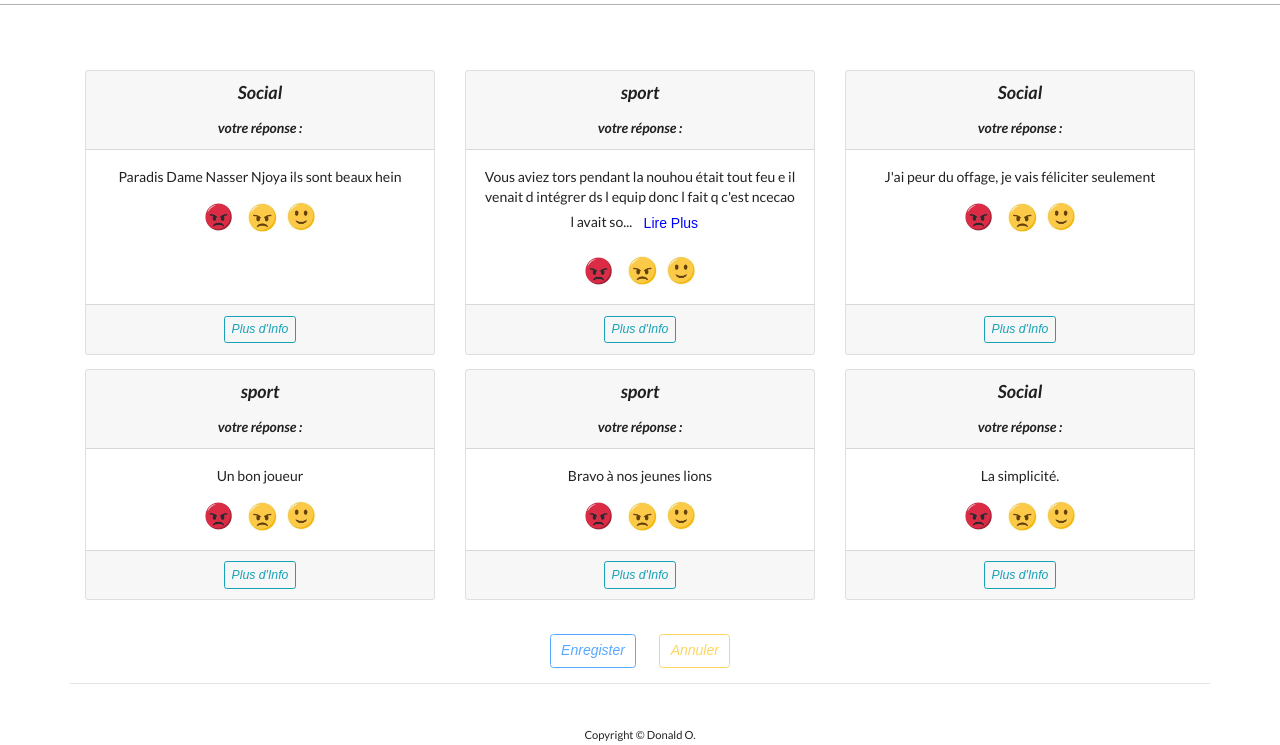
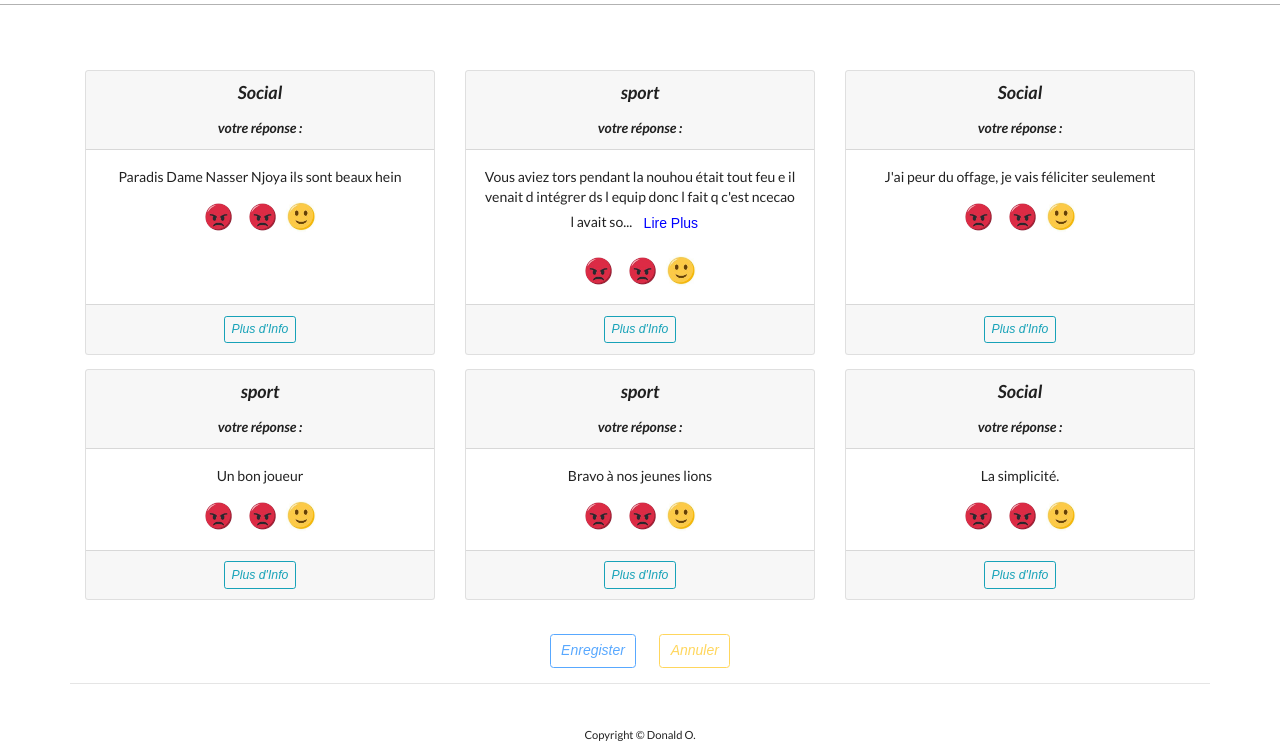
Before and after one commit to donaldonana/CamsetSite, a Django app: page / in a window 1280 px wide. Shown: the part 134-879 px from the top of the page. Run offline with Django 4.2, Linux system fonts and the light colour scheme; a user stored in the database is signed in; data comes from the database, SQL or seed files in the repository; some libraries are stand-ins or nearby versions.

Commit message:
messages

```diff
--- a/templates/AppComments/index.html
+++ b/templates/AppComments/index.html
@@ -133,7 +133,7 @@
                </span>
 
                 <span role="button" aria-pressed="true"    style="margin-right: 5px; margin-left: 10px; cursor: pointer;" onclick="BadCall({{comment.id}});" >
-                  <img   class=" " id="badImg-{{comment.id}}" src= {% static 'img/bad-2.png' %}  style="width: 10%" />
+                  <img   class=" " id="badImg-{{comment.id}}" src= {% static 'img/furious-2.png' %}  style="width: 10%" />
                 </span>
 
                 <span role="button" aria-pressed="true"   style="cursor: pointer" onclick="NormalCall({{comment.id}});" >
```
